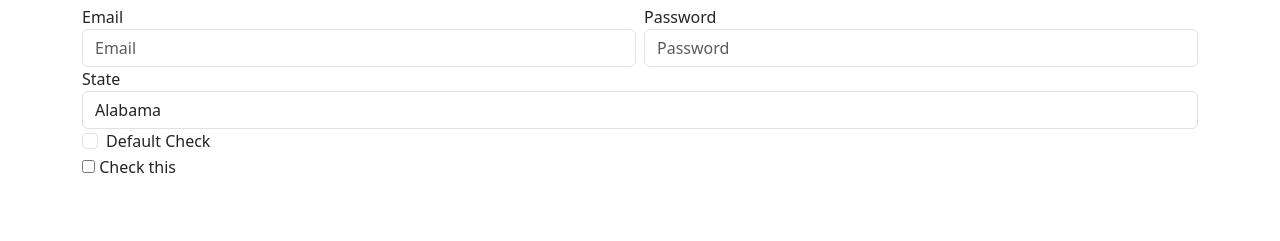
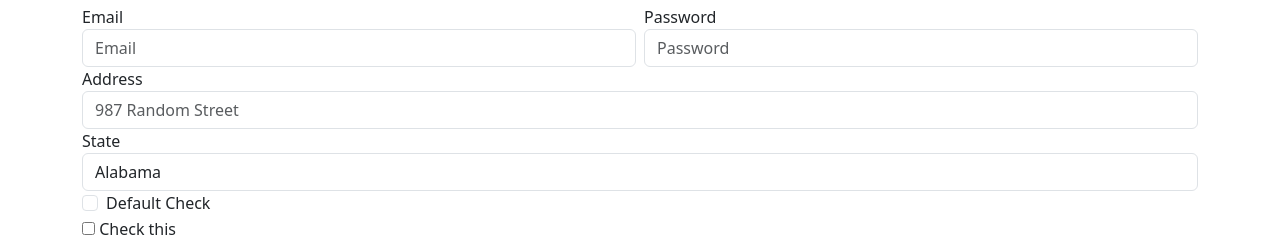
Before and after one commit to lukas-cowell/learn-bootstrap-basics, a plain HTML site: page index.html in a window 1280 px wide. Shown: the part 2311-2552 px from the top of the page. Before the commit the page ends 2490 px from the top, so only its background shows below. Drawn offline with nearby package versions, Linux system fonts and the light colour scheme.

Commit message:
feat(form input): add a street address form input with placeholder

```diff
--- a/index.html
+++ b/index.html
@@ -163,6 +163,10 @@
                 </div>
             </div>
             <div class="form-group">
+                <label for="address">Address</label>
+                <input type="text" class="form-control" id="email" placeholder="987 Random Street">
+            </div>
+            <div class="form-group">
                 <label for="state">State</label>
                 <select class="form-control" name="state" id="state">
                     <option value="AL">Alabama</option>
```
